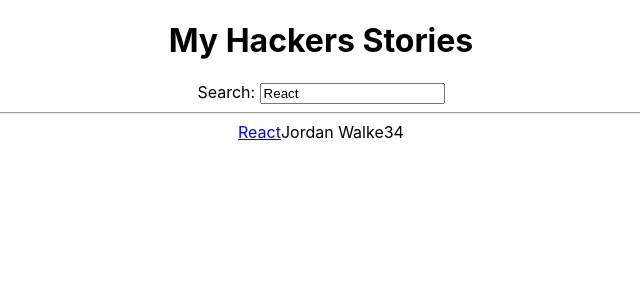
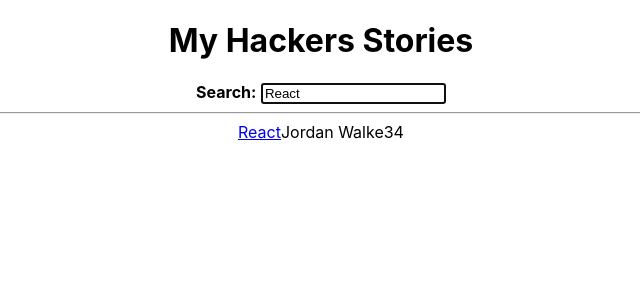
Before and after one commit to eu-waliston/React, a React (Create React App) app in the folder hacker-stories/: page / in a window 1280 px wide. Shown: the top 300 px of the page, without its empty margins (319-959 px from the left). Built offline with nearby package versions, Linux system fonts and the light colour scheme.

Commit message:
React Imperative programming

```diff
--- a/hacker-stories/src/App.js
+++ b/hacker-stories/src/App.js
@@ -1,7 +1,6 @@
 import React, { Fragment } from "react";
 import "./App.css";
 import List from "./components/Lisst";
-import Search from "./components/Search";
 
 const App = () => {
   const stories = [
@@ -50,28 +49,48 @@
     <div className="App">
 
       <h1>My Hackers Stories</h1>
+
       <InputWithLabel
         id="search"
         label="search"
         value={searchTerm}
+        isFocused
         onInputChange={handleSearch}
-      />
-      <Search search={searchTerm} onSearch={handleSearch} />
+      >
+        <strong>Search:</strong>
+      </InputWithLabel>
+
+      {/* <Search search={searchTerm} onSearch={handleSearch} />
+       */}
       <hr />
       <List list={searchedStories} />
     </div>
   );
 };
-const InputWithLabel = ({ id, label, value,type="text", onInputChange }) => {
-  <Fragment>
-    <label htmlFor={"id"}>{label}</label>
+
+const InputWithLabel = ({ id, value, type = "text", onInputChange, isFocused, children }) => {
+  const inputRef = React.useRef();
+
+  React.useEffect(() => {
+    if (isFocused && inputRef.current) {
+      inputRef.current.focus()
+    }
+  }, [isFocused]);
+
+  return (
+    < Fragment >
+      <label htmlFor={id}>{children}</label>
       &nbsp;
+      {/* B */}
       <input
+        ref={inputRef}
         id={id}
         type={type}
         value={value}
+        autoFocus={isFocused}
         onChange={onInputChange}
       />
-  </Fragment>
+    </Fragment >
+  )
 }
 export default App;
```
Lines whose indentation alone changed are shown as unchanged.
